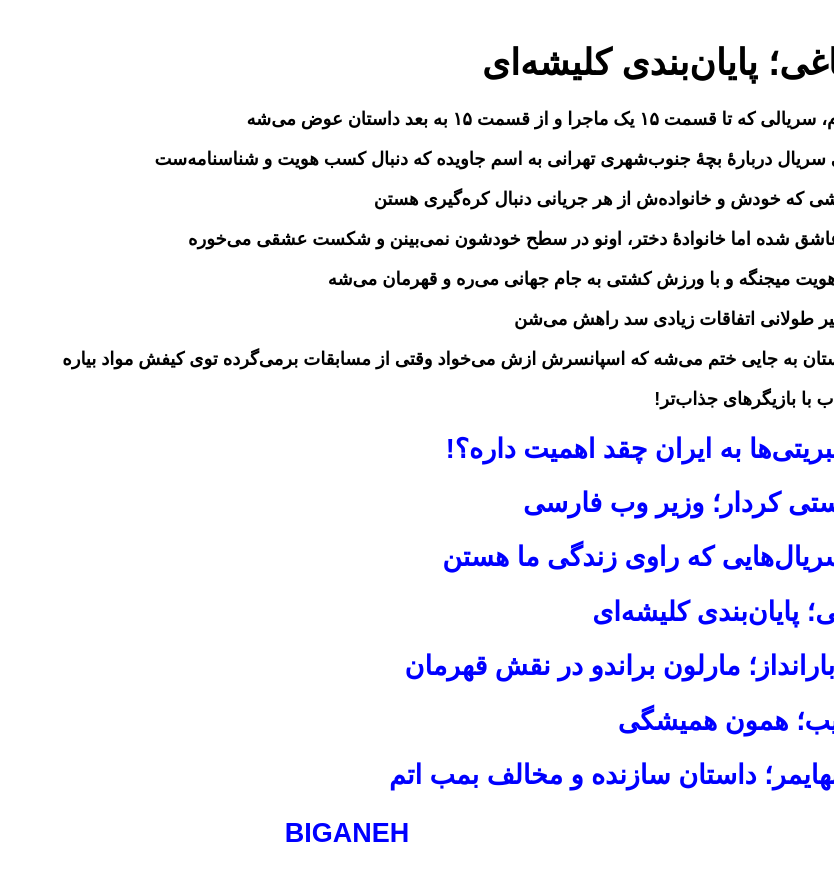
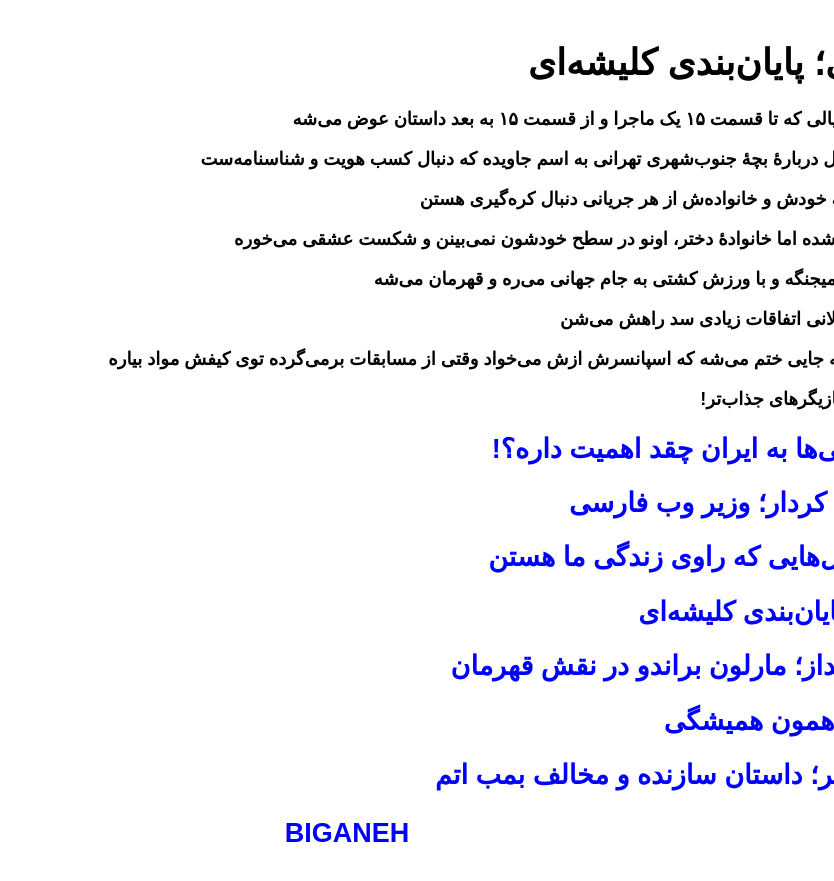
Before and after one commit to darkblog/darkblog.github.io, a Jekyll site: the page built from _posts/2023-8-19-4.md, in a window 1280 px wide. Shown: the top 881 px of the page, without its empty margins (446-1280 px from the left). Built offline with Jekyll 4.4.1, drawn with Linux system fonts in a browser that asks for light colours.

Commit message:
Update post.html

```diff
--- a/_layouts/post.html
+++ b/_layouts/post.html
@@ -7,7 +7,7 @@
 <head>
 <title>{{ page.title }}</title>
 <meta name="viewport" content="width=device-width">
-<style>body{font-family:sans-serif;font-size:large;font-weight:bold;margin:auto;padding:1em;max-width:90%}a{text-decoration:none;color:blue}.center{text-align:center}</style>
+<style>body{font-family:sans-serif;font-size:large;font-weight:bold;margin:auto;padding:1em}a{text-decoration:none;color:blue}.center{text-align:center}</style>
 </head>
 <body>
 <h1>{{ page.title }}</h1>
```
